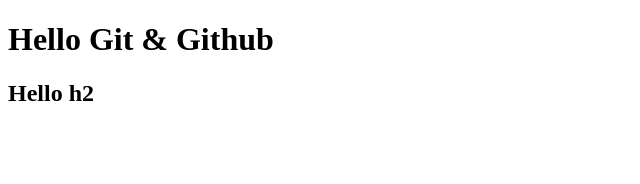
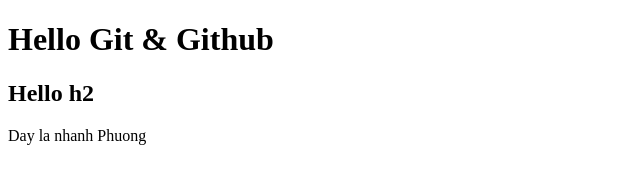
Before and after one commit to phuonghight/Group-01-HIT14-Web-Private, a plain HTML site: page index.html in a window 1280 px wide. Shown: the whole page, without its empty margins (0-640 px from the left). Drawn offline with Linux system fonts and the light colour scheme.

Commit message:
add phuong branch

```diff
--- a/index.html
+++ b/index.html
@@ -10,6 +10,7 @@
 <body>
     <h1>Hello Git & Github</h1>
     <h2>Hello h2</h2>
+    <p>Day la nhanh Phuong</p>
 
 </body>
 
```
Also changed, not shown: 1 other file.
